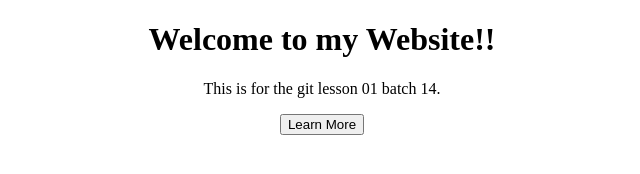
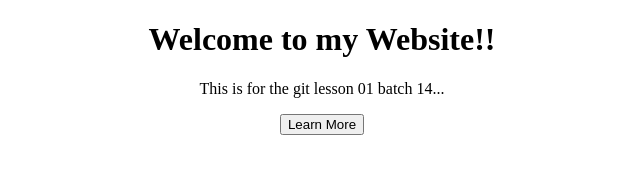
Before and after one commit to adzguy/test_demo, a plain HTML site: page index.html in a window 1280 px wide. Shown: the full height of the page, 318-958 px from the left. Drawn offline with Linux system fonts and the light colour scheme.

Commit message:
Add two dots to p

```diff
--- a/index.html
+++ b/index.html
@@ -12,7 +12,7 @@
 </head>
 <body>
     <h1>Welcome to my Website!!</h1>
-    <p>This is for the git lesson 01 batch 14.</p>
+    <p>This is for the git lesson 01 batch 14...</p>
     <button>Learn More</button>
 </body>
 </html>
```
